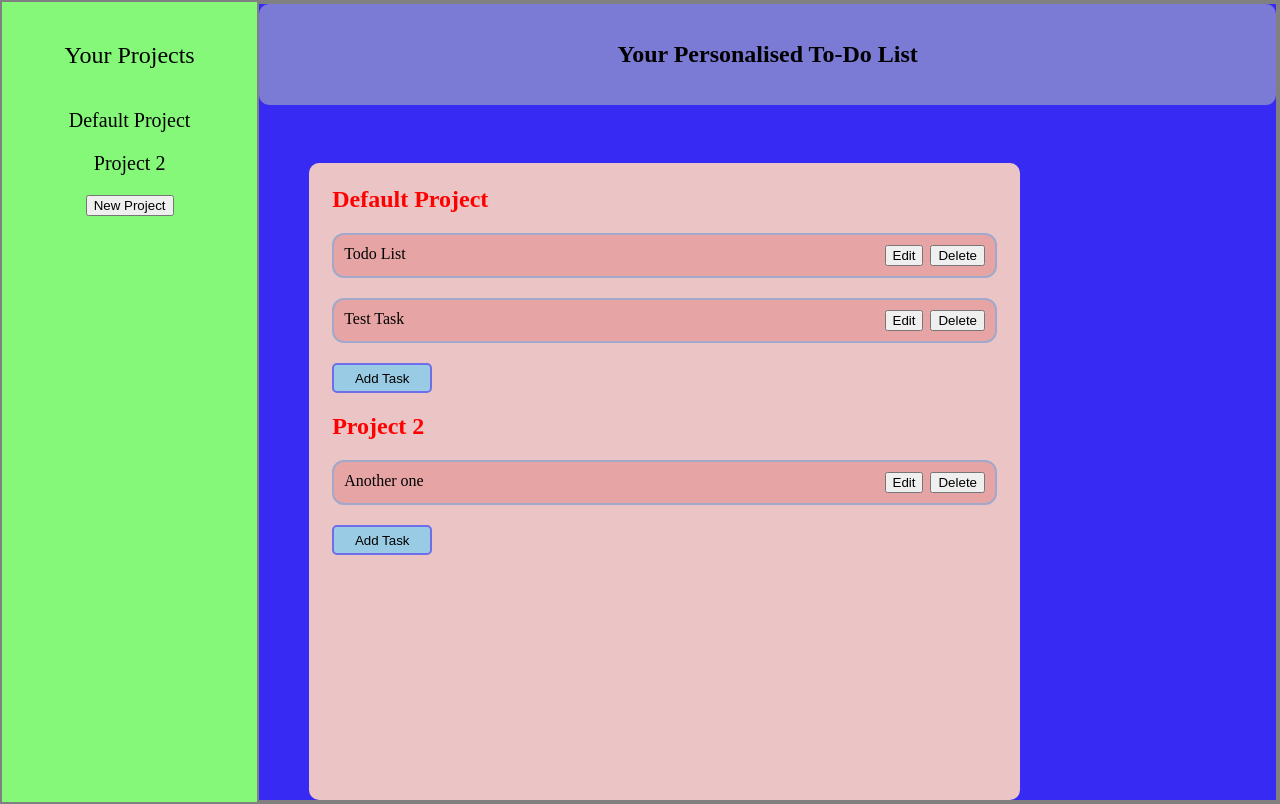
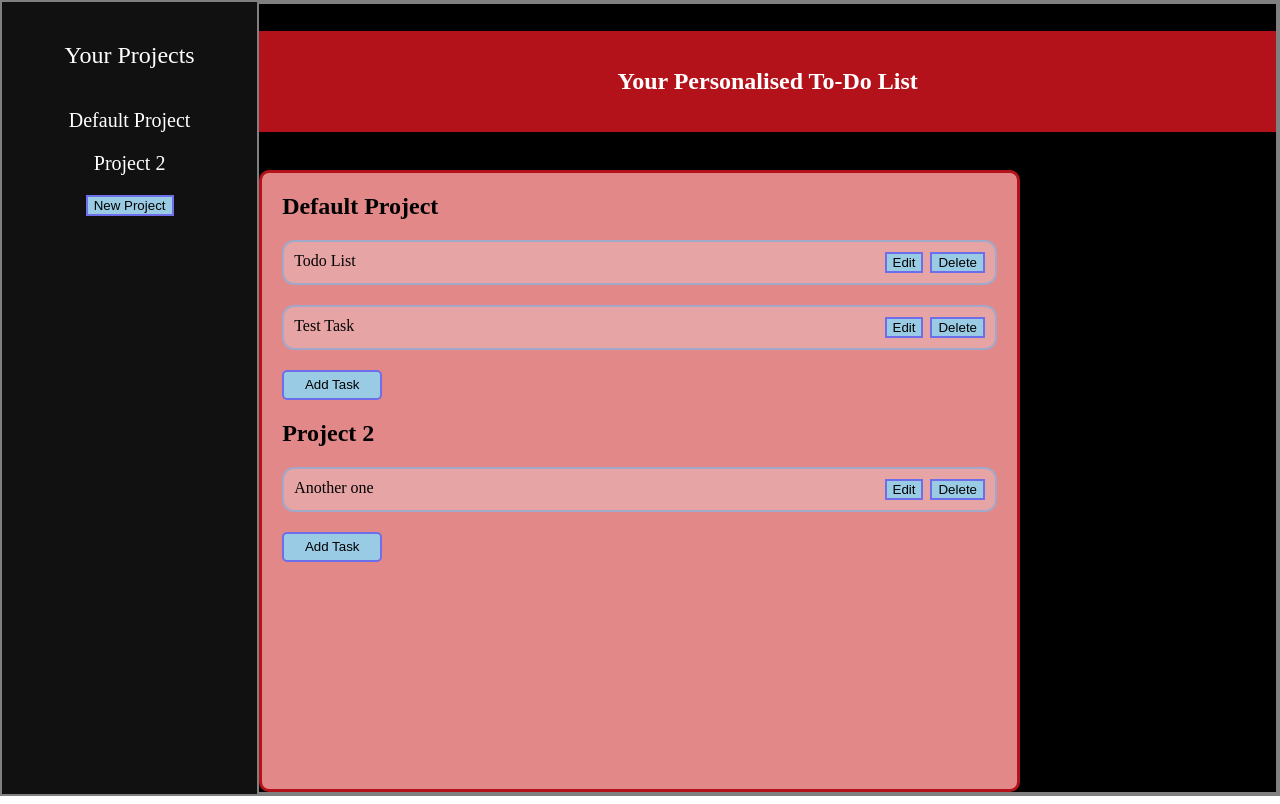
Before and after one commit to Someone-tensai/Todo-List, a website built with webpack: page src/template.html in a window 1280 px wide. Built offline with nearby package versions, Linux system fonts and the light colour scheme.

Commit message:
Some Styling

```diff
--- a/src/index.css
+++ b/src/index.css
@@ -15,14 +15,17 @@ p {
    display: grid;
    grid-template-columns: 1fr 4fr;
    border: 2px solid grey;
-   height: 100vh;
+   height: 99vh;
+   background-color: #000000;
+   color:white;
 }
 
 .main-page {
    display: grid;
    grid-template-rows: 1fr 4fr;
    border: 2px solid grey;
-   background-color: rgb(55, 42, 243);
+   background-color: black;
+   gap:10px;
 }
 
 .task_container {
@@ -30,11 +33,11 @@ p {
    display: flex;
    flex-direction: column;
    margin-right:20vw;
-   margin-left: 50px;
    gap: 20px;
-   background-color: rgb(235, 197, 197);
-   border: 3px solid rgb(235, 197, 197);
+   background-color: rgb(226, 136, 136);
+   border: 3px solid #b4121b;
    border-radius: 10px;
+   /* justify-self: center; */
 }
 
 .project_list {
@@ -48,10 +51,18 @@ p {
 .project {
    font-size: 24px;
    font-weight: bold;
-   color: red;
+   color: black;
    /* background-color: red; */
 }
 
+button {
+   background-color: rgb(153,204,228);
+   border: 2px solid rgb(110,110,235);
+   color: black;
+}
+button:hover {
+   background-color: rgb(153,255,255);
+}
 .task {
    display: flex;
    padding: 10px;
@@ -60,9 +71,10 @@ p {
    border-radius: 12px;
    gap: 7px;
    white-space: pre-line;
+   color: black;
 }
 .task:hover {
-   background-color: rgb(231, 19, 19);
+   background-color: rgb(216, 21, 21);
    opacity: 100%;
 }
 .task div {
@@ -71,18 +83,17 @@ p {
 .add_button, .form button , .edit_form button{
    height: 30px;
    width: 100px;
-   border: 2px solid rgb(110, 110, 235);
    border-radius: 5px;
-   background-color: rgb(153, 204, 228);
 }
 .todo {
    padding: 35px;
-   background-color: rgb(123, 123, 214);
+   background-color:  #b4121b;
    text-align: center;
+   align-self: center;
    font-size: 24px;
    font-weight: bold;
-   border: 2px solid rgb(123,123,214);
-   border-radius:10px;
+   border: 2px solid #b4121b;
+   color: white;
 }
 .sidebar {
    display: flex;
@@ -92,7 +103,7 @@ p {
    font-size: 20px;
    align-items: center;
    justify-content: top;
-   background-color: rgb(133, 248, 122);
+   background-color: #111111;
 }
 .form , .edit_form{
    display:grid;
@@ -103,7 +114,7 @@ p {
    padding-right: 100px;
 }
 .form input {
-   border:2px solid rgb(235, 197, 197);;
+   border:2px solid rgb(235, 197, 197);
    border-radius: 5px;
 }
 .form button {
--- a/src/template.html
+++ b/src/template.html
@@ -14,8 +14,8 @@
         </div>
 
         <div class="main-page">
-            <div class="top">
-                <div class="todo">Your Personalised To-Do List</div>
+            <div class="todo">
+                Your Personalised To-Do List
             </div>
             <div class="task_container">
 
```
